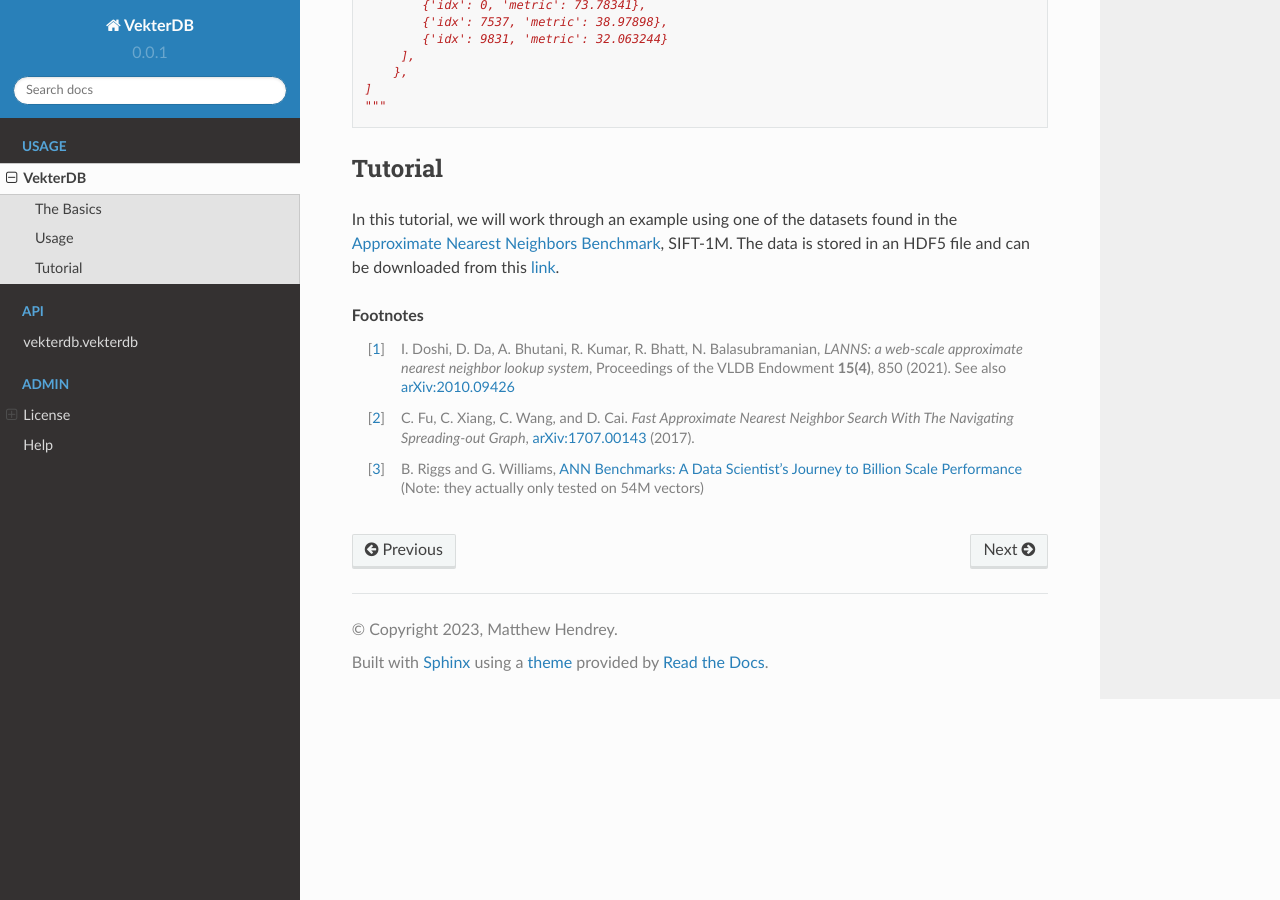
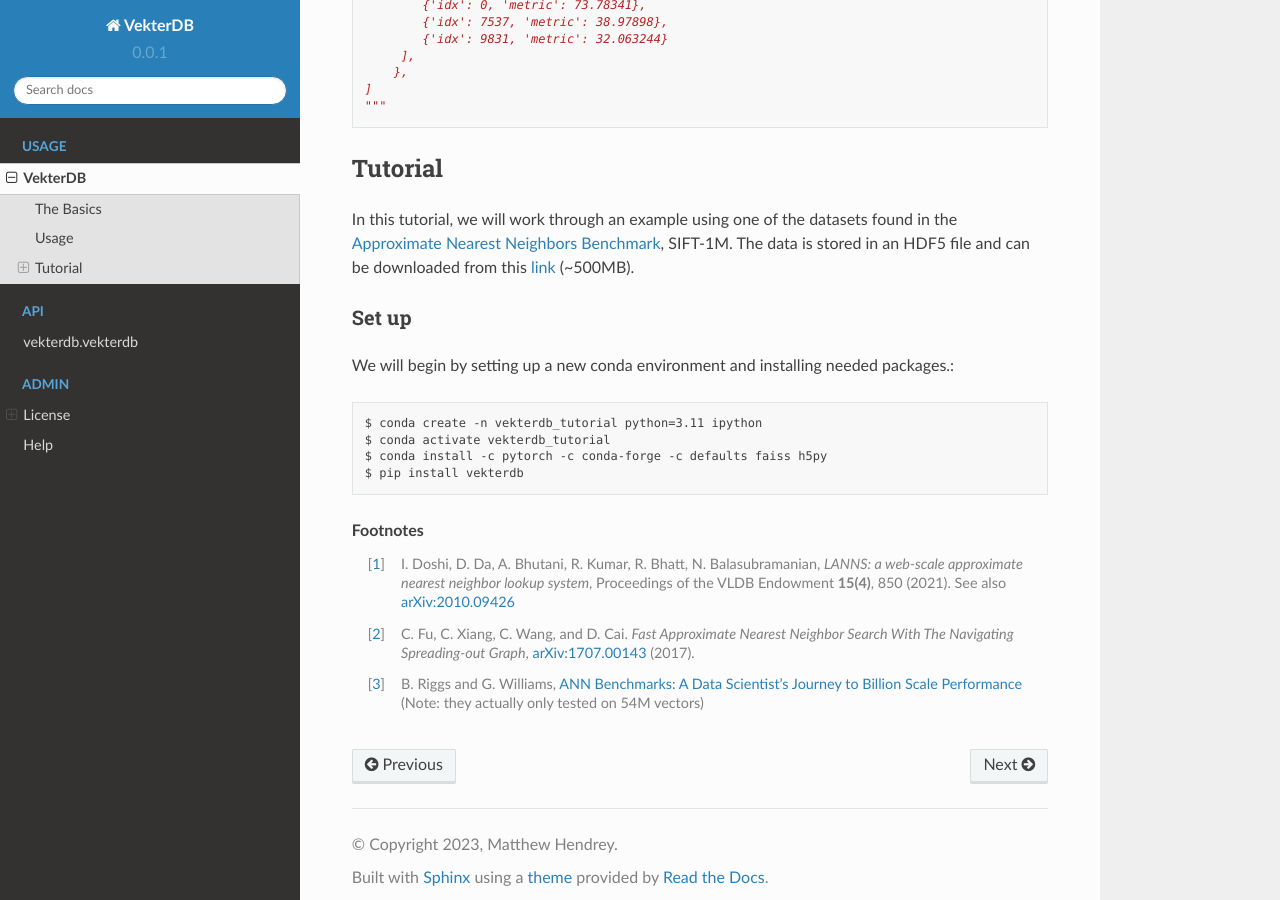
Before and after one commit to mhendrey/vekterdb, a Sphinx documentation site: the page built from docs/source/vekterdb.rst, in a window 1280 px wide and 900 px high, scrolled down 1334 px. Built offline with Sphinx 7.4.7 and the Read the Docs theme 2.0.0, drawn with Linux system fonts in a browser that asks for light colours.

Commit message:
Update vekterdb.rst - Tutorial Section

```diff
--- a/docs/source/vekterdb.rst
+++ b/docs/source/vekterdb.rst
@@ -79,7 +79,18 @@ In this tutorial, we will work through an example using one of the datasets foun
 `Approximate Nearest Neighbors Benchmark
 <https://github.com/erikbern/ann-benchmarks?tab=readme-ov-file#data-sets>`_, SIFT-1M.
 The data is stored in an HDF5 file and can be downloaded from this `link
-<http://ann-benchmarks.com/sift-128-euclidean.hdf5>`_.
+<http://ann-benchmarks.com/sift-128-euclidean.hdf5>`_ (~500MB).
+
+Set up
+^^^^^^^^^^^^^^^^^^^^^^^^^^^^^^^^^^^^^^^^^^^^^^^^^^^^^^^^^^^^^^^^^^^^^^^^^^^^^^^^^^^^^^^^
+We will begin by setting up a new conda environment and installing needed packages.::
+
+    $ conda create -n vekterdb_tutorial python=3.11 ipython
+    $ conda activate vekterdb_tutorial
+    $ conda install -c pytorch -c conda-forge -c defaults faiss h5py
+    $ pip install vekterdb
+
+
 
 
 
```
